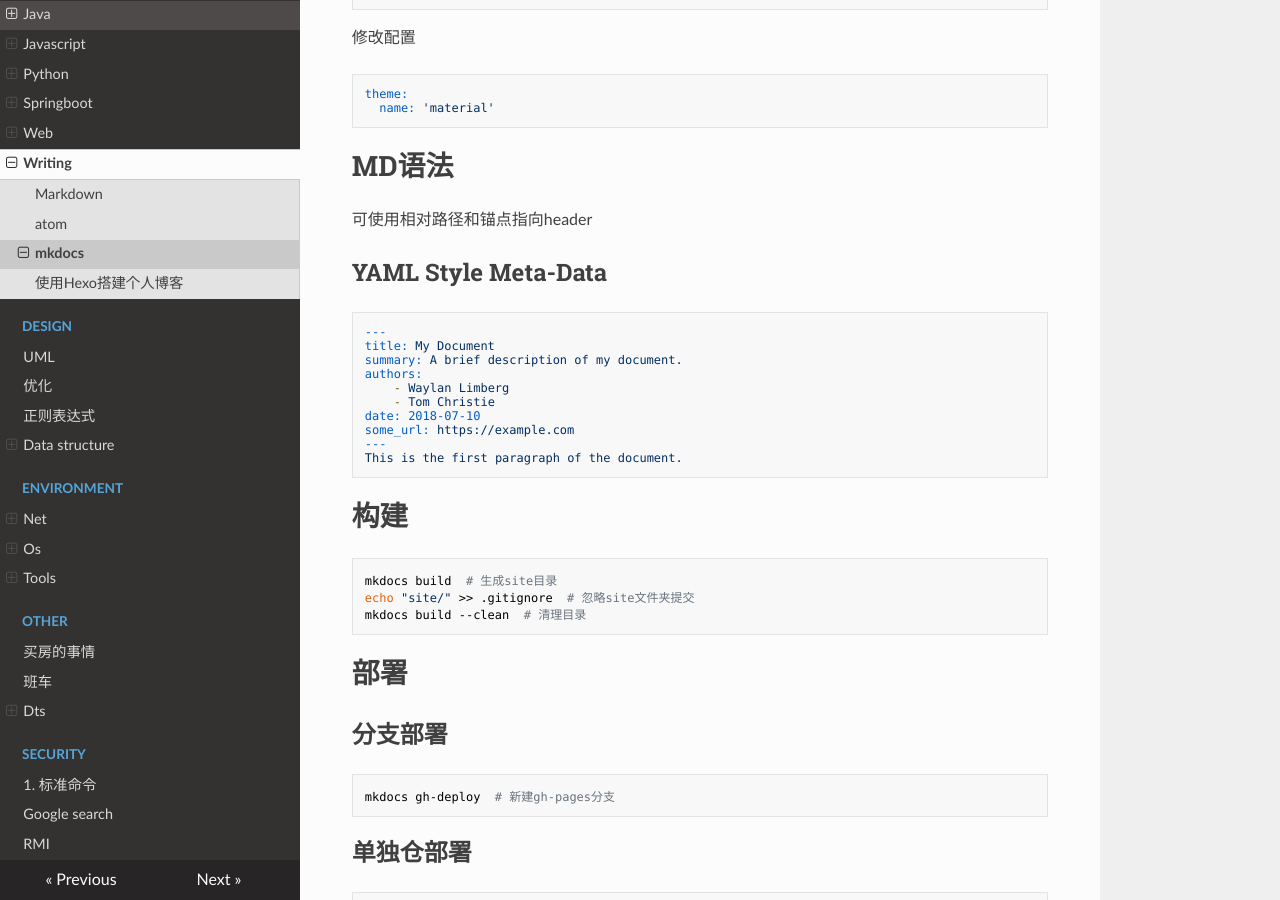
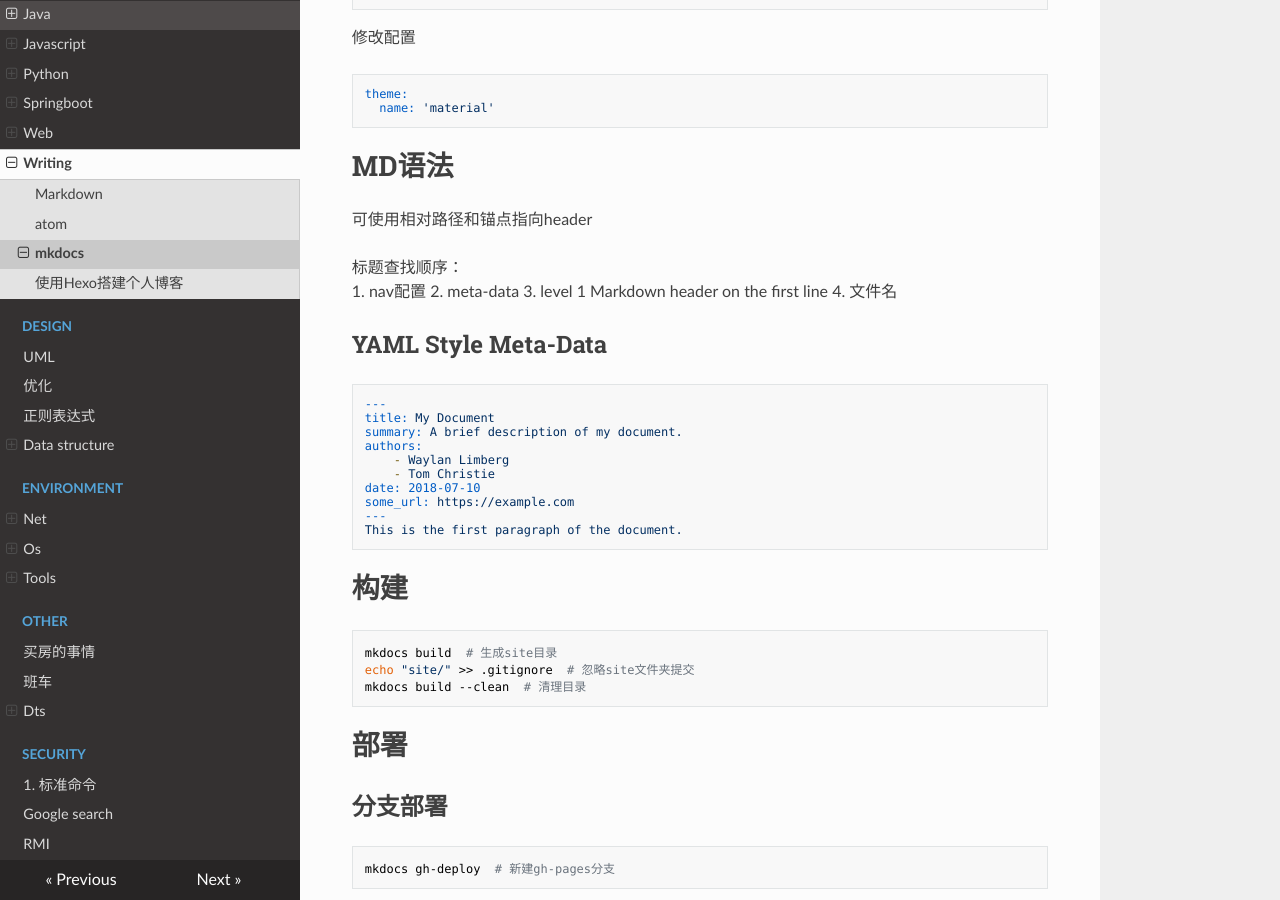
Before and after one commit to islibra/wiki, an MkDocs documentation site: the page built from docs/coding/writing/mkdocs.md, in a window 1280 px wide and 900 px high, scrolled down 1106 px. Built offline with MkDocs 1.6.1, drawn with Linux system fonts in a browser that asks for light colours; nearby versions of some CDN libraries.

Commit message:
Update mkdocs.md

````diff
--- a/docs/coding/writing/mkdocs.md
+++ b/docs/coding/writing/mkdocs.md
@@ -65,6 +65,12 @@ theme:
 
 可使用相对路径和锚点指向header
 
+标题查找顺序：
+1. nav配置
+2. meta-data
+3. level 1 Markdown header on the first line
+4. 文件名
+
 ## YAML Style Meta-Data
 
 ```
````
